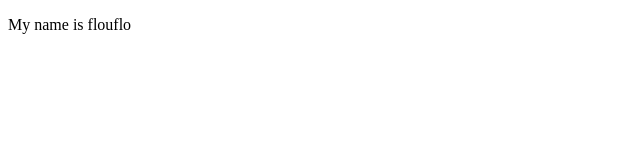
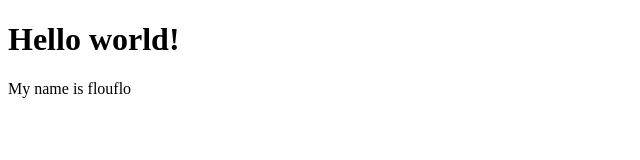
Before and after one commit to smdotcom/smdotcom.github.io, a plain HTML site: page index.html in a window 1280 px wide. Shown: the whole page, without its empty margins (0-640 px from the left). Drawn offline with Linux system fonts and the light colour scheme.

Commit message:
Update index.html

```diff
--- a/index.html
+++ b/index.html
@@ -1,9 +1,10 @@
 <!DOCTYPE html>
 <html>
 <head>
-	<title>Hello world!</title>
+	<title>flouflo</title>
 </head>
 <body>
+	<h1>Hello world!</h1>
 <p>My name is flouflo</p>
 </body>
 </html>
```
